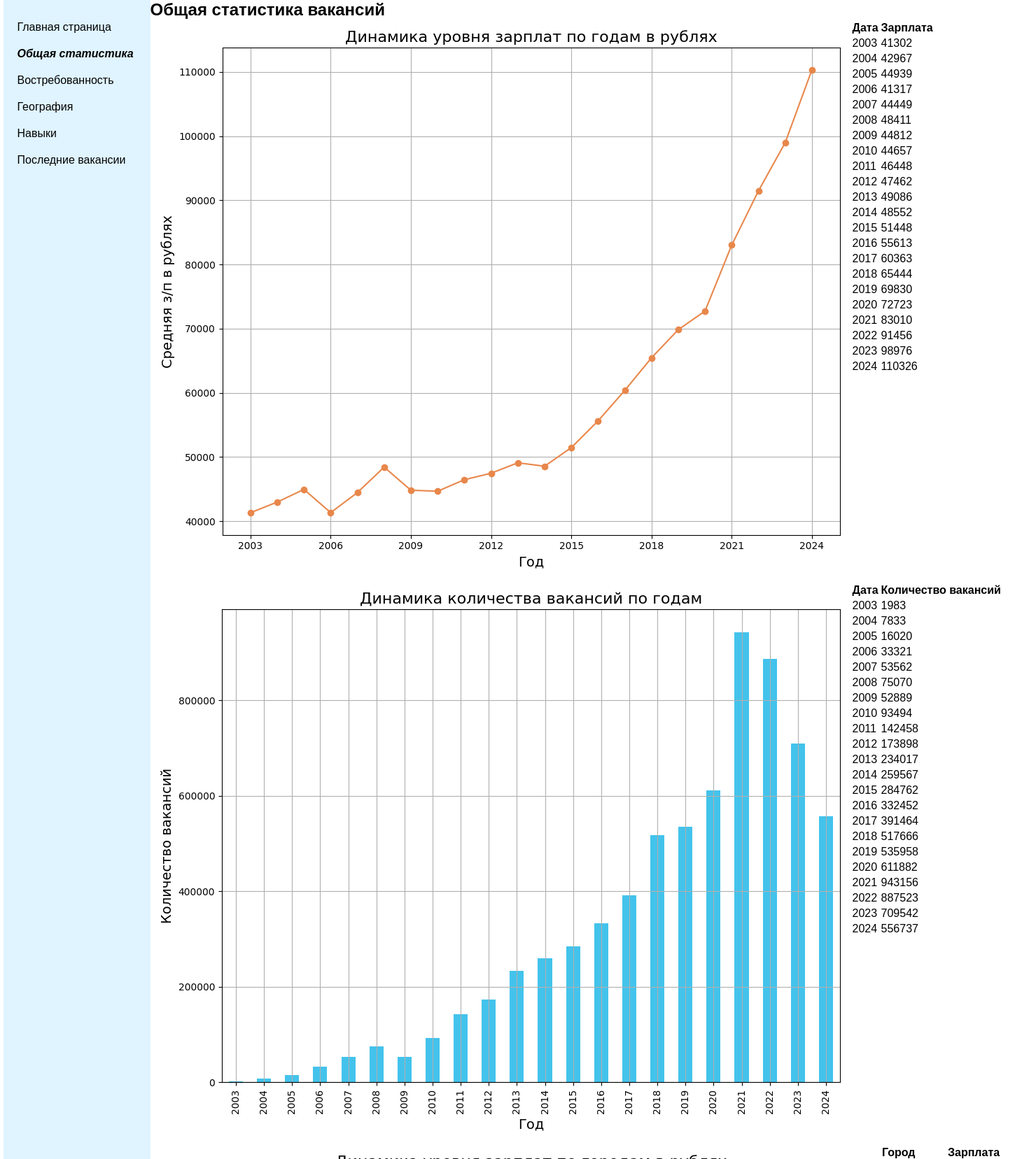
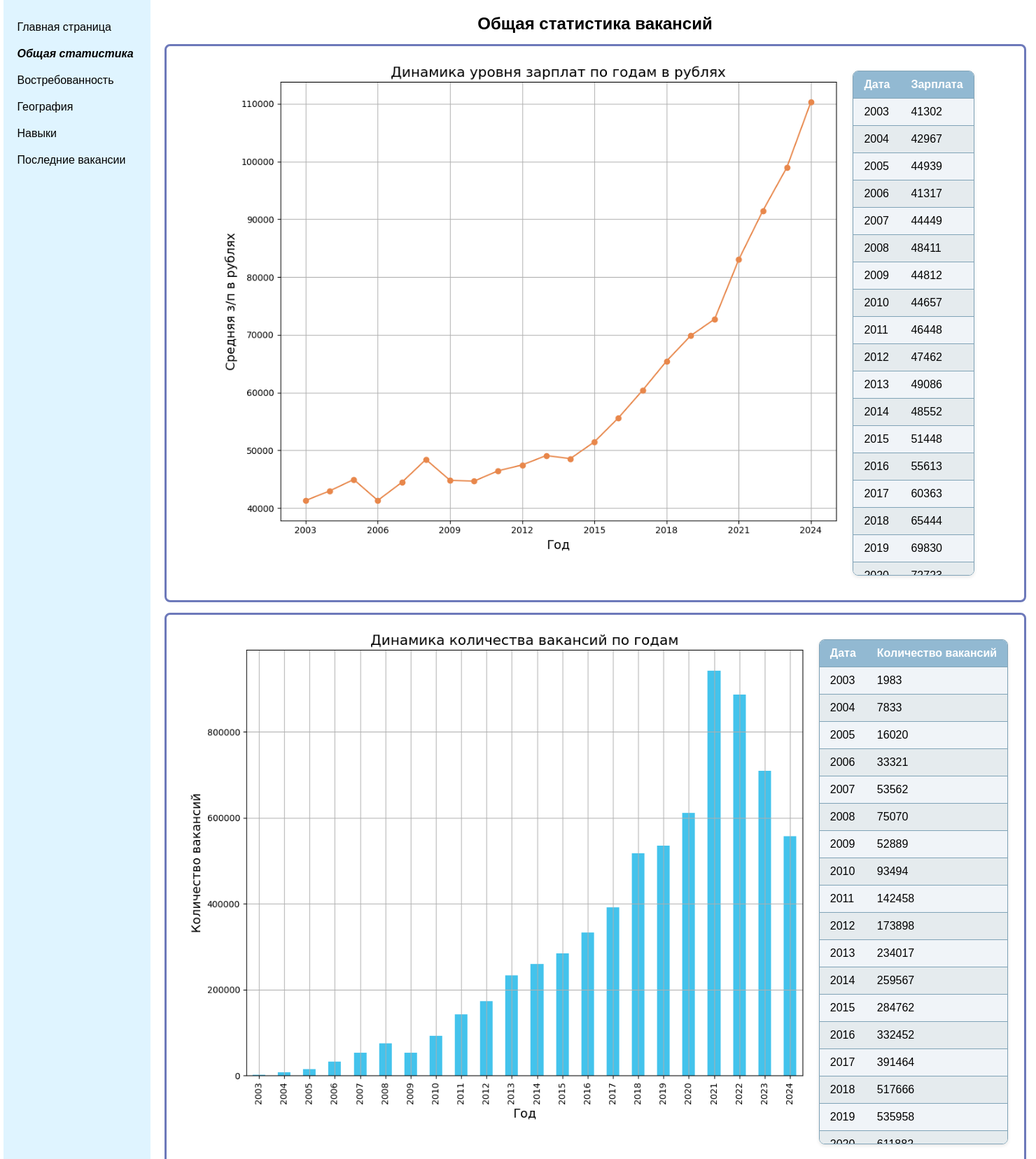
Before and after one commit to Wlad717/My-python-project, a Django app: page /general_stats/ in a window 1480 px wide. Shown: the part 90-1747 px from the top of the page at 70% size. Run offline with Django 5.2, Linux system fonts and the light colour scheme; data comes from the database, SQL or seed files in the repository.

Commit message:
styles for new pages

```diff
--- a/my_project/static/css/style.css
+++ b/my_project/static/css/style.css
@@ -20,6 +20,10 @@ header h1 {
     margin: 0;
     font-size: 40px;
     padding-left: 500px;
+}
+
+h1 {
+    margin-top:0;
 }
 
 header img {
@@ -75,6 +79,7 @@ main {
 h2 {
     margin: 0;
     padding: 0;
+
 }
 
 ul {
@@ -100,10 +105,34 @@ ul {
 
 .flex-box {
     display: flex;
+    justify-content: center;
+    gap: 10px;
 }
 
+.content {
+    padding:0;
+    margin:0;
+    padding: 20px;
+    padding-right: 9px;
 
+}
 
+.one-part {
+    width: 1195px;
+    border: 3px solid #6d79ba;
+    padding:15px;
+    border-radius: 8px;
+    margin-bottom: 15px;
+}
+
+.page-mini-header {
+    text-align: center;
+    margin-bottom: 15px;
+}
+
+.photo img {
+    width: 900px;
+}
 
 footer {
     display: flex;
@@ -123,3 +152,39 @@ footer img {
     height: 60px;
     padding-left:20px;
 }
+
+.table-container {
+    max-height: 720px;
+    overflow-y: auto;
+    border: 1px solid #80a3b7;
+    border-radius: 8px;
+    margin: 20px 0;
+    box-shadow: 0 2px 5px rgba(0, 0, 0, 0.1);
+    background-color: #f0f4f8;
+    display: inline-block;
+}
+
+.table table {
+    width: 100%;
+    border-collapse: collapse;
+}
+
+.table th, .table td {
+    padding: 10px 15px;
+    border-bottom: 1px solid #80a3b7;
+    text-align: left;
+}
+
+.table th {
+    background-color: #92b9d2;
+    color: #fff;
+    font-weight: bold;
+}
+
+.table tbody tr:nth-child(even) {
+    background-color: #e5ebee;
+}
+
+.table tbody tr:hover {
+    background-color: #d4e3ee;
+}
--- a/my_project/templates/general_stats.html
+++ b/my_project/templates/general_stats.html
@@ -22,15 +22,15 @@
         <a class="main-navigation" href="{% url 'last_vacancies' %}">Последние вакансии</a>
     </nav>
     <article class="content">
-        <h2>
+        <h2 class="page-mini-header">
             Общая статистика вакансий
         </h2>
         <div class="one-part">
             <div class="flex-box">
-                <div class="photo">
+                <div class="photo salary-year">
                     <img src="{{ photo_salary_year.current_graph.url }}" alt="{{ photo_salary_year.graph_name }}">
                 </div>
-                <div class="table">
+                <div class="table table-container">
                     <table>
                         <thead>
                         <tr>
@@ -55,7 +55,7 @@
                 <div class="photo">
                     <img src="{{ photo_vacancies_year.current_graph.url }}" alt="{{ photo_vacancies_year.graph_name }}">
                 </div>
-                <div class="table">
+                <div class="table table-container">
                     <table>
                         <thead>
                         <tr>
@@ -81,7 +81,7 @@
                 <div class="photo">
                     <img src="{{ photo_salary_city.current_graph.url }}" alt="{{ photo_salary_city.graph_name }}">
                 </div>
-                <div class="table">
+                <div class="table table-container">
                     <table>
                         <thead>
                         <tr>
@@ -106,7 +106,7 @@
                 <div class="photo">
                     <img src="{{ photo_vacancies_city.current_graph.url }}" alt="{{ photo_vacancies_city.graph_name }}">
                 </div>
-                <div class="table">
+                <div class="table table-container">
                     <table>
                         <thead>
                         <tr>
@@ -132,7 +132,7 @@
                 <div class="photo">
                     <img src="{{ photo_top_skills.current_graph.url }}" alt="{{ photo_top_skills.graph_name }}">
                 </div>
-                <div class="table">
+                <div class="table table-container">
                     <table>
                         <thead>
                         <tr>
@@ -154,8 +154,6 @@
                 </div>
             </div>
         </div>
-
-
     </article>
     </main>
     <footer>
--- a/my_project/templates/top_skills.html
+++ b/my_project/templates/top_skills.html
@@ -21,8 +21,8 @@
         <a class="main-navigation active" href="{% url 'top_skills' %}">Навыки</a>
         <a class="main-navigation" href="{% url 'last_vacancies' %}">Последние вакансии</a>
     </nav>
-    <article>
-        <h2>
+    <article class="content">
+        <h2 class="page-mini-header">
             Топ навыков профессии "Аналитик"
         </h2>
         <div class="one-part">
@@ -30,7 +30,7 @@
                 <div class="photo">
                     <img src="{{ photo_skills.current_graph.url }}" alt="{{ photo_skills.graph_name }}">
                 </div>
-                <div class="table">
+                <div class="table table-container">
                     <table>
                         <thead>
                         <tr>
```
Also changed, not shown: my_project/templates/geography.html (+4 -4 lines), my_project/templates/relevance.html (+4 -4 lines).
